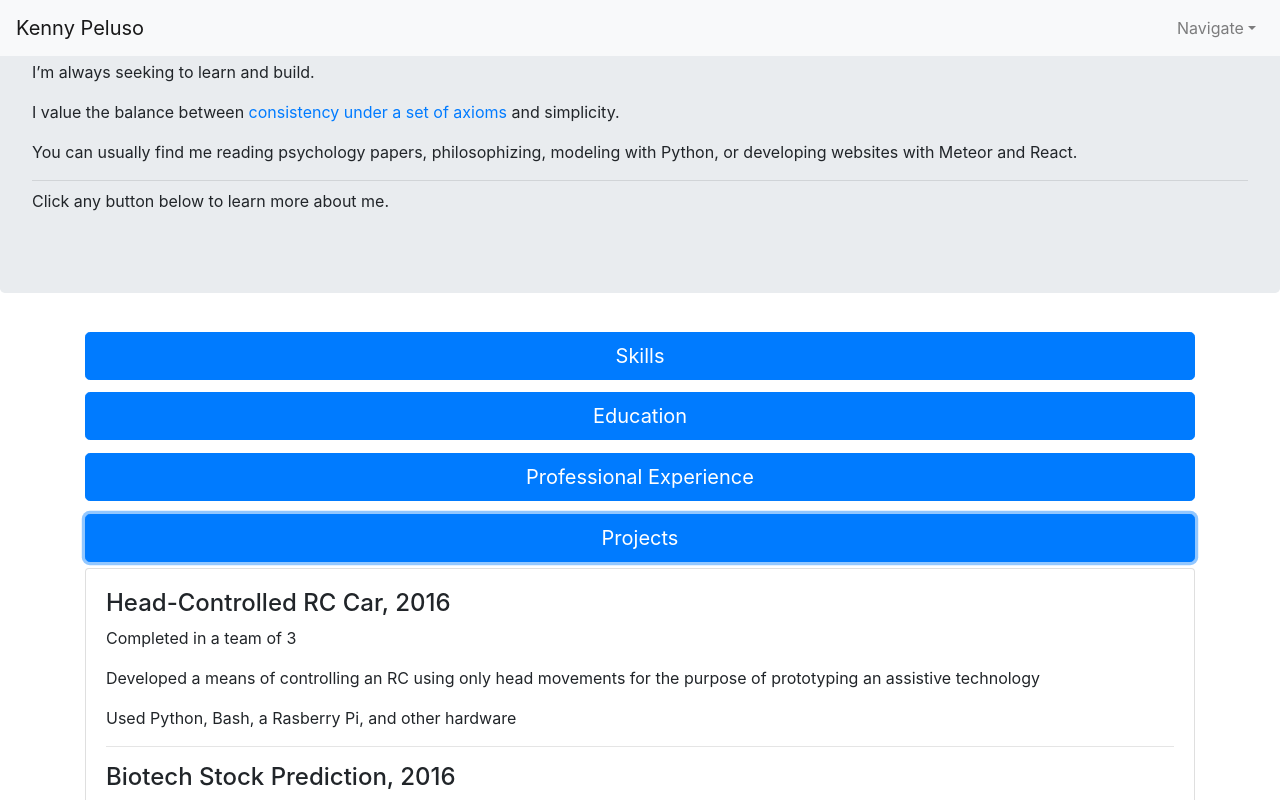
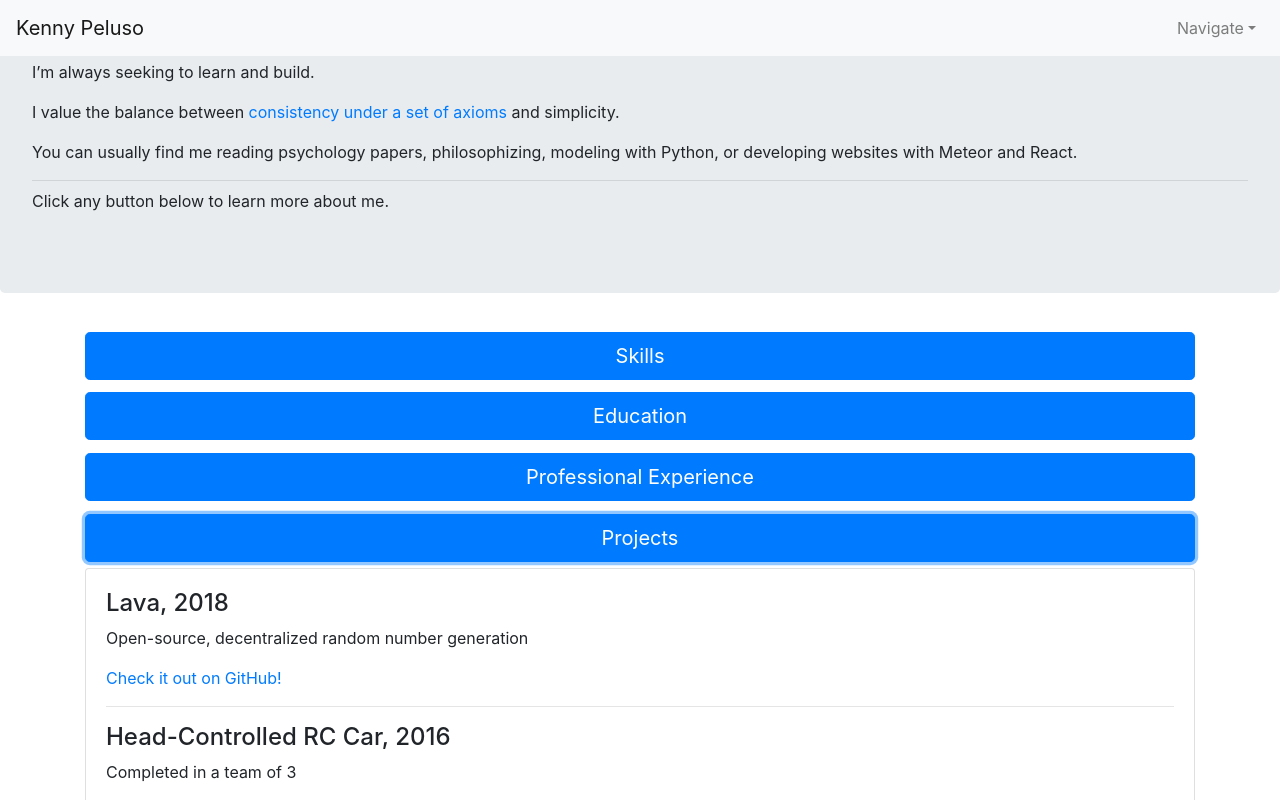
Before and after one commit to kpeluso/kennyp, a React (Create React App) app: page / in a window 1280 px wide. Both pictures are taken after a click on the button "Projects". Shown: the part 1291-2091 px from the top of the page. Built offline with nearby package versions, Linux system fonts and the light colour scheme.

Commit message:
CV and Lava updates

```diff
--- a/src/assets/info/proj.js
+++ b/src/assets/info/proj.js
@@ -5,9 +5,18 @@ const proj = [
     key: 'proj-1',
     items: [
       {
+        head: 'Lava, 2018',
+        leaf: true,
+        key: 'proj-1-1',
+        items: [
+          'Open-source, decentralized random number generation',
+          <a href="https://github.com/kpeluso/lava" target="_blank">Check it out on GitHub!</a>
+        ]
+      },
+      {
         head: 'Head-Controlled RC Car, 2016',
         leaf: true,
-        key: 'proj-1-1',
+        key: 'proj-1-2',
         items: [
           'Completed in a team of 3',
           'Developed a means of controlling an RC using only head movements for the purpose of prototyping an assistive technology',
@@ -17,7 +26,7 @@ const proj = [
       {
         head: 'Biotech Stock Prediction, 2016',
         leaf: true,
-        key: 'proj-1-2',
+        key: 'proj-1-3',
         items: [
           'Completed in a team of 4',
           'Developed decision tree, logistic regression, SVM, and naïve bayes classifiers in Python to predict the movement of biotech stock prices using clinical trial data, and visualized insights in D3.js'
@@ -26,7 +35,7 @@ const proj = [
       {
         head: 'Wayvepool, 2015',
         leaf: true,
-        key: 'proj-1-3',
+        key: 'proj-1-4',
         items: [
           'Completed during Hack@Brown, 2015',
           'Completed in a team of 4',
```
Also changed, not shown: 2 other files (tests, documents, lock files or other folders).
